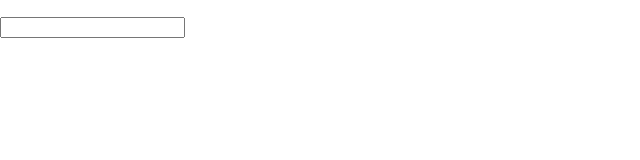
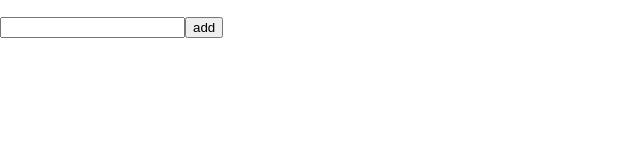
Before and after one commit to Armond001/todoList2023, a React (Create React App) app: page / in a window 1280 px wide. Shown: the top 160 px of the page, without its empty margins (0-640 px from the left). Built offline with nearby package versions, Linux system fonts and the light colour scheme.

Commit message:
saving user input when they press add buttot

```diff
--- a/src/App.js
+++ b/src/App.js
@@ -34,7 +34,8 @@ import React from "react";
 
 
 function App(){
-  const[listItem,setListItem] = React.useState([]);
+  const [userEnteredTodo,setEnterTodo] = React.useState();
+  const[listItems,setListItem] = React.useState([]);
   // this is basically
 
   /*
@@ -48,7 +49,7 @@ function App(){
     <div>
       <ul>
         {
-          listItem.map((item,index) => {
+          listItems.map((item,index) => {
             return(<li key={index}>{item}</li>)
 
           })
@@ -56,10 +57,19 @@ function App(){
 
       </ul>
       <input
-        onChange={(event)=>
-        setListItem(event.target.value)
-        }
+        onChange={(event)=> {
+          setEnterTodo(event.target.value)
+          console.log(setEnterTodo)
+        // setListItem([event.target.value])
+        }}
         />
+        <button
+          onClick={() =>{
+            setListItem([
+              ...listItems,userEnteredTodo
+            ])
+          }}
+        >add</button>
     </div>
   );
 };
```
